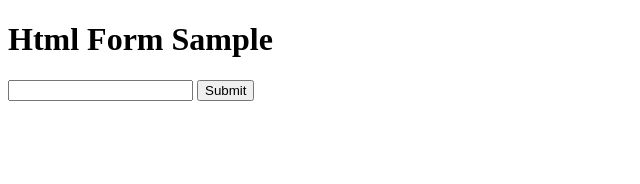
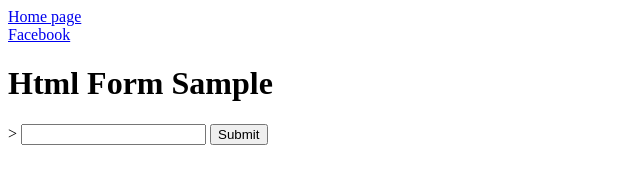
Before and after one commit to dengrenchao/502-html, a plain HTML site: page form.html in a window 1280 px wide. Shown: the whole page, without its empty margins (0-640 px from the left). Drawn offline with Linux system fonts and the light colour scheme.

Commit message:
add form

```diff
--- a/form.html
+++ b/form.html
@@ -7,8 +7,12 @@
     <title>Html form</title>
 </head>
 <body>
+     <nav>
+        <a href="index.html">Home page</a>
+     </nav>
+     <a href="http://www.facebook.com/svitlana.petrytska">Facebook</a>
     <h1>Html Form Sample</h1>
-    <form>
+    <form action="https://formspree.io/xoqngoly" method="POST">>
       <input type="text" name="name">
       <input type="submit">
     </form>
```
Also changed, not shown: index.html (+3 -0 lines).
